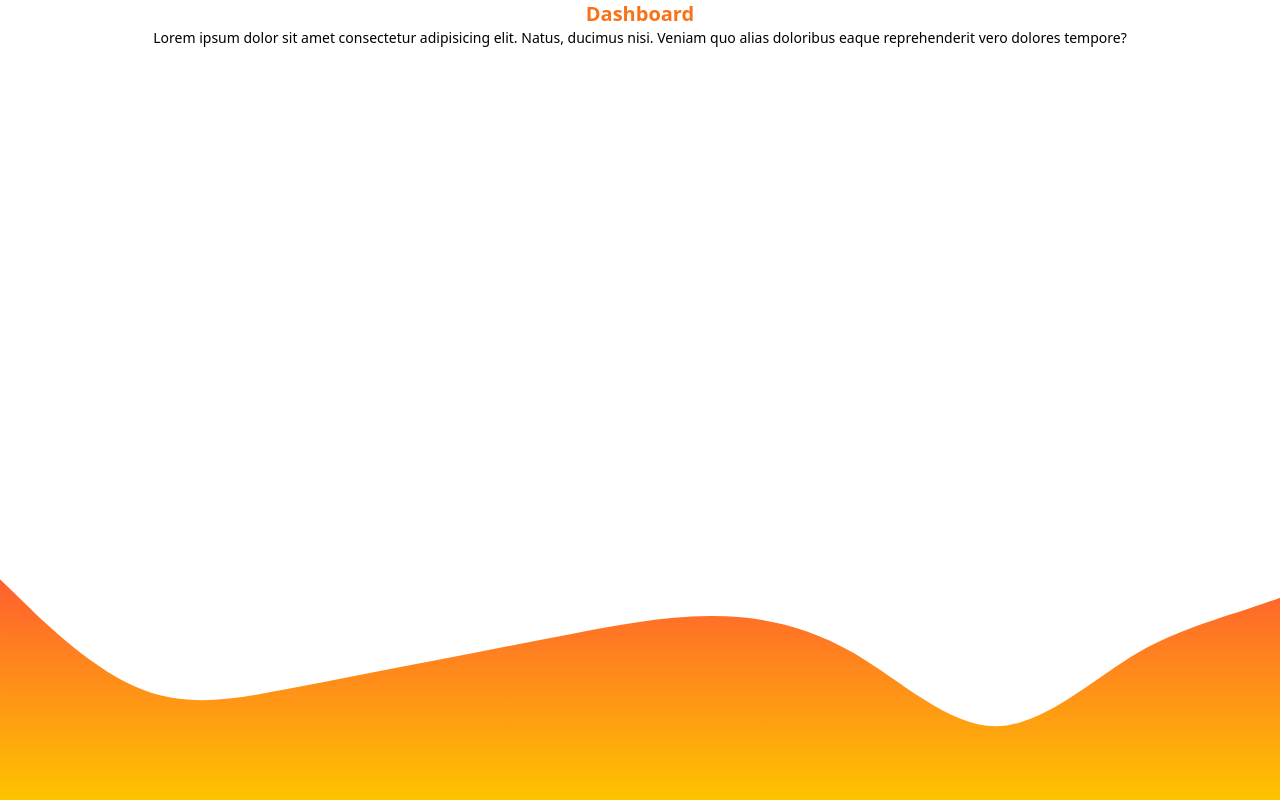
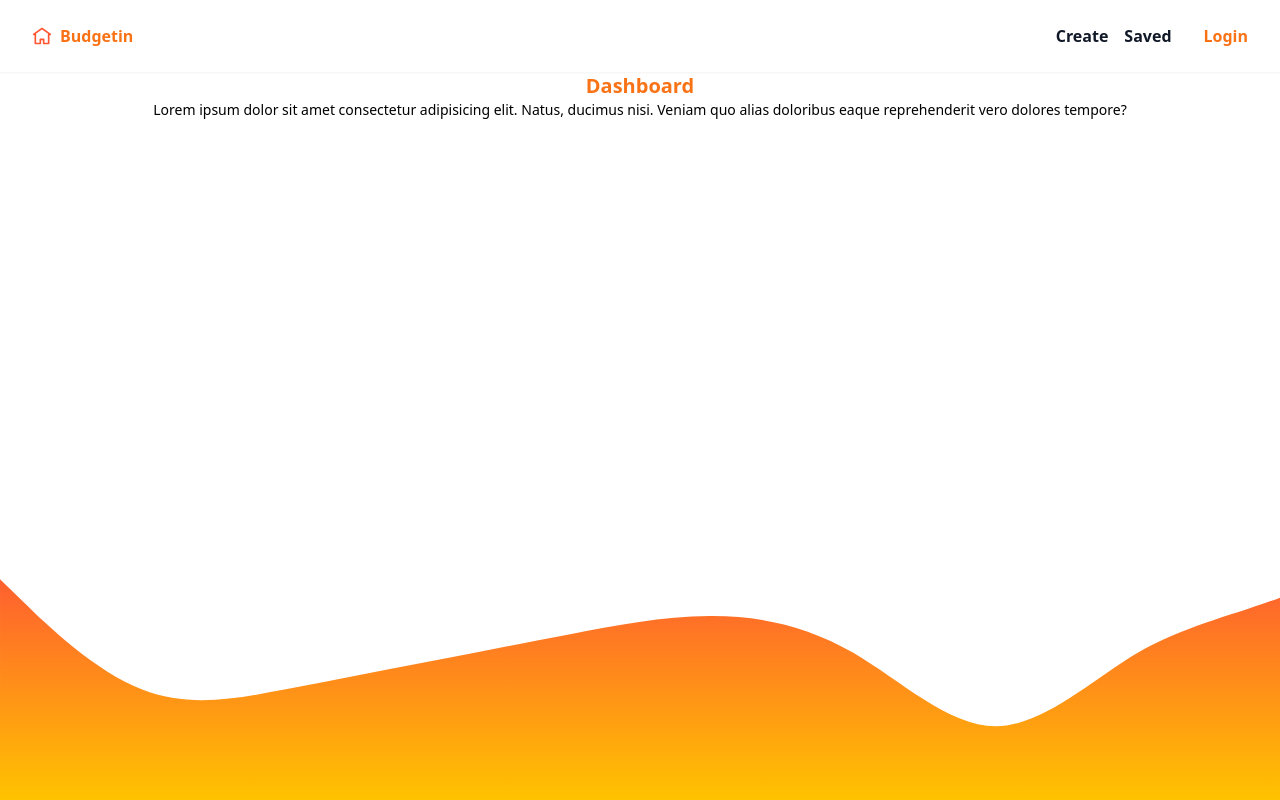
Before and after one commit to paresiqbal/mern-recipe, a React (Vite) app in the folder client/: page / in a window 1280 px wide. Built offline with nearby package versions, Linux system fonts and the light colour scheme.

Commit message:
Add Navbar

```diff
--- /dev/null
+++ b/client/src/components/Navbar.tsx
@@ -0,0 +1,30 @@
+// RRD
+import { Link, NavLink } from "react-router-dom";
+
+// Assests
+import home from "../assets/home.svg";
+
+export default function Navbar() {
+  return (
+    <nav className="flex items-center justify-between p-4 shadow-sm">
+      <NavLink
+        to={"/"}
+        aria-label="Homepage"
+        className="flex flex-row items-center gap-2 py-2 px-4 hover:outline outline-orange-500 rounded-md"
+      >
+        <img src={home} alt="" width={20} height={20} />
+        <span className="font-bold text-orange-500">Budgetin</span>
+      </NavLink>
+      <div className="flex items-center justify-end gap-4 text-gray-900 font-semibold">
+        <Link to={"/create-recipe"}>Create</Link>
+        <Link to={"/save-recipe"}>Saved</Link>
+        <Link
+          to={"/auth"}
+          className="font-bold text-orange-500 py-2 px-4 hover:outline outline-orange-500 rounded-md"
+        >
+          Login
+        </Link>
+      </div>
+    </nav>
+  );
+}
--- a/client/src/layout/MainLayout.tsx
+++ b/client/src/layout/MainLayout.tsx
@@ -3,11 +3,13 @@ import { Outlet } from "react-router-dom";
 
 // assest
 import wave from "../assets/wave.svg";
+import Navbar from "../components/Navbar";
 
 export default function MainLayout() {
   return (
     <div className="min-h-screen">
       <main>
+        <Navbar />
         <Outlet />
       </main>
       <img
```
Also changed, not shown: client/src/assets/home.svg (added).
